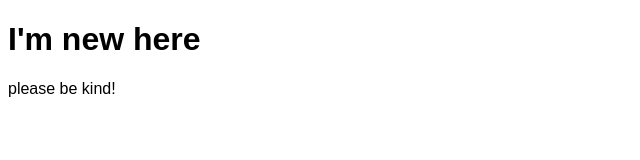
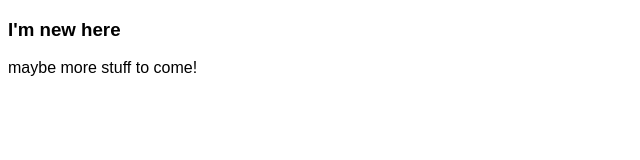
Before and after one commit to mathiasjahnke/mathiasjahnke.github.io, a plain HTML site: page index.html in a window 1280 px wide. Shown: the whole page, without its empty margins (0-640 px from the left). Drawn offline with Linux system fonts and the light colour scheme.

Commit message:
Update index.html

```diff
--- a/index.html
+++ b/index.html
@@ -8,8 +8,8 @@
 </head>
 
 <body>
-<h1>I'm new here</h1>
-<p>please be kind!</p>
+  <h3>I'm new here</h3>
+  <p>maybe more stuff to come!</p>
 
 </body>
 </html>
```
